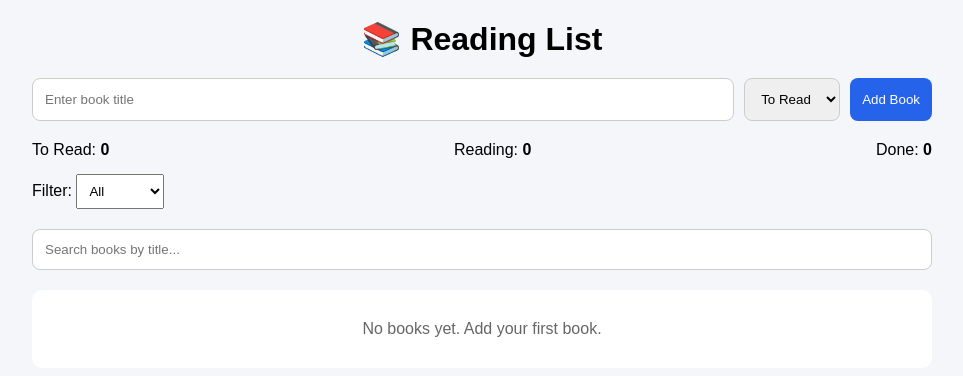
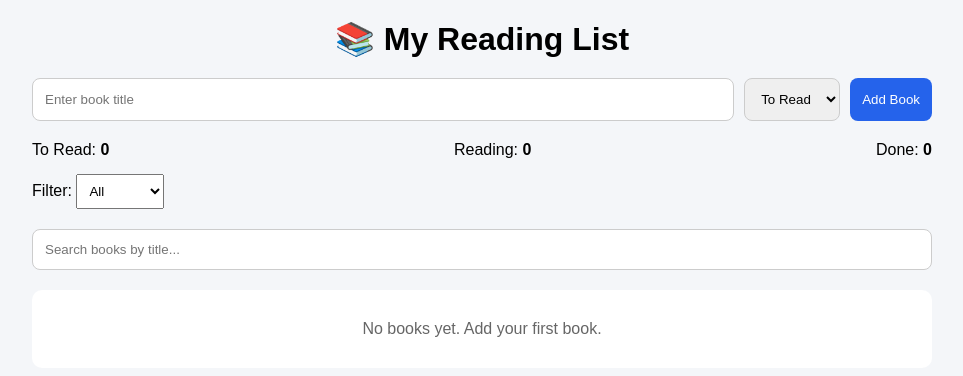
Before and after one commit to spchoudhary7110/BtechAI, a plain HTML site: page index.html in a window 1280 px wide. Shown: the whole page, without its empty margins (158-1121 px from the left). Drawn offline with Linux system fonts and the light colour scheme.

Commit message:
tutle update

```diff
--- a/index.html
+++ b/index.html
@@ -9,7 +9,7 @@
 <body>
 
     <div class="container">
-        <h1>📚 Reading List</h1>
+        <h1>📚 My Reading List</h1>
 
         <!-- Add Book Form -->
         <div class="form-card">
```
